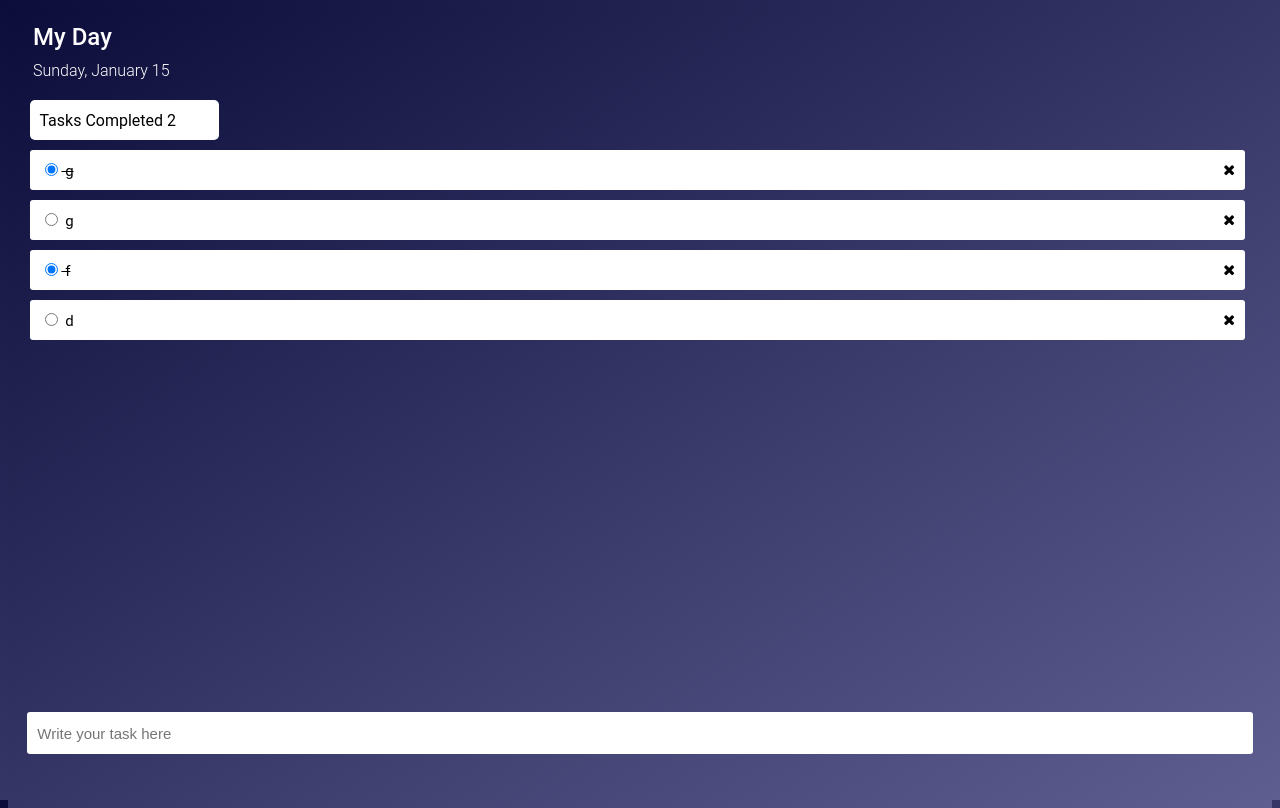
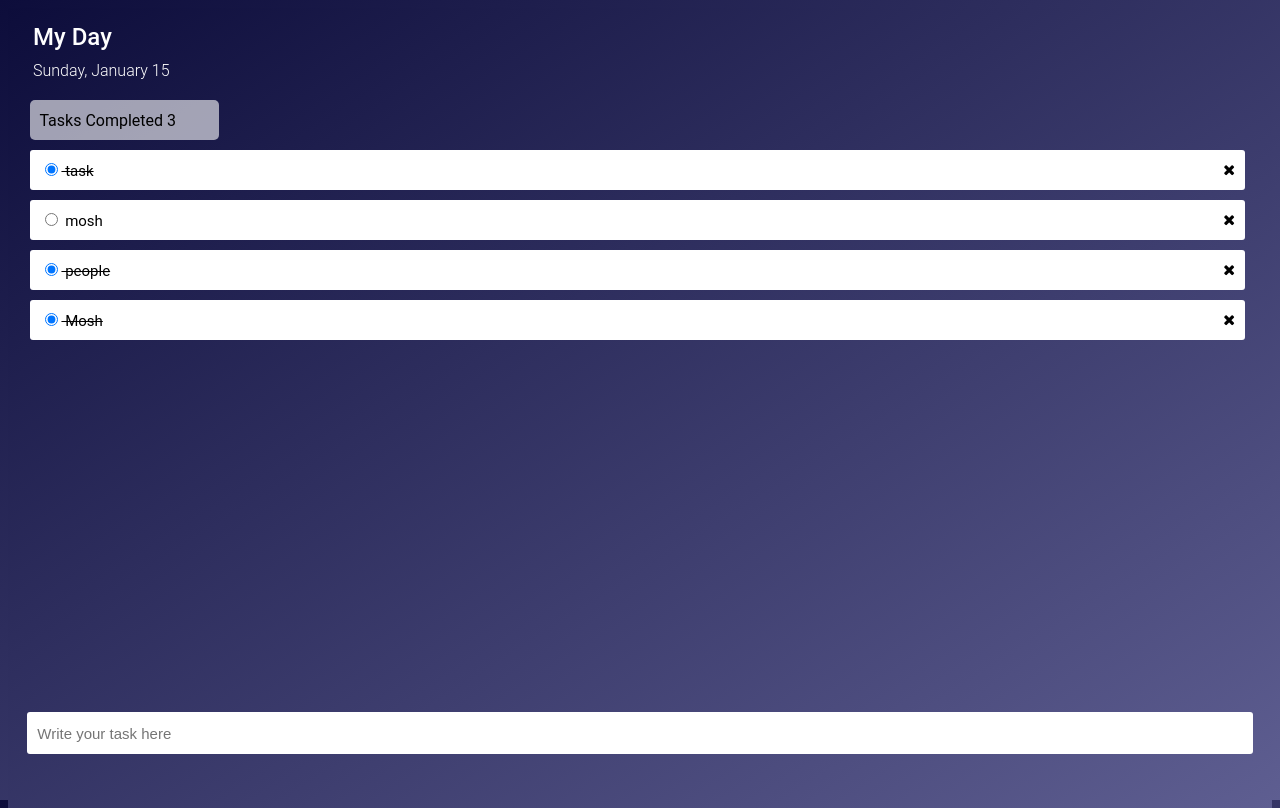
Before and after one commit to kareemyasser8/Todo-App-2023, an Angular app in the folder todo-app/: page / in a window 1280 px wide. Built offline with nearby package versions, Linux system fonts and the light colour scheme; data requests are answered from the project's data file.

Commit message:
input disable until writing text

```diff
--- a/todo-app/db.json
+++ b/todo-app/db.json
@@ -1,22 +1,22 @@
 {
   "tasks": [
     {
-      "description": "d",
-      "checked": false,
+      "description": "Mosh",
+      "checked": true,
       "id": 1
     },
     {
-      "description": "f",
+      "description": "people",
       "checked": true,
       "id": 2
     },
     {
-      "description": "g",
+      "description": "mosh",
       "checked": false,
       "id": 3
     },
     {
-      "description": "g",
+      "description": "task",
       "checked": true,
       "id": 4
     }
--- a/todo-app/src/app/services/data.services.ts
+++ b/todo-app/src/app/services/data.services.ts
@@ -9,6 +9,8 @@ export class DataService {
   constructor(private url: string, private http: HttpClient) {
 
   }
+
+
 
   getAll(): Observable<Object>{
     return this.http.get(this.url).pipe(
--- a/todo-app/src/app/tasks-list/tasks-list.component.scss
+++ b/todo-app/src/app/tasks-list/tasks-list.component.scss
@@ -12,7 +12,7 @@
   .tasks-completed{
     width: 180px;
     height: 40px;
-    background-color: white;
+    background-color: rgba(white,0.6);
     color: black;
     display: flex;
     align-items: center;
--- a/todo-app/src/app/tasks-list/tasks-list.component.ts
+++ b/todo-app/src/app/tasks-list/tasks-list.component.ts
@@ -14,14 +14,13 @@ import { TasksService } from '../services/tasks.service';
 
 
 
-export class TasksListComponent implements OnInit, OnDestroy{
+export class TasksListComponent implements OnInit, OnDestroy {
 
   tasks: any[];
   tasksEmpty: boolean = true;
   serviceSubscription: Subscription;
   totalTasksCount = 0;
-
-  checked:boolean = false;
+  checked: boolean = false;
 
   constructor(private taskService: TasksService) {
 
@@ -37,16 +36,16 @@ export class TasksListComponent implements OnInit, OnDestroy{
   // }
 
 
-  seeIfChecked(task){
-    task.checked=!task.checked
+  seeIfChecked(task) {
+    task.checked = !task.checked
     this.playSound();
     this.totalTasksCount++
     this.serviceSubscription = this.taskService.update(task).subscribe(
-      (response)=>console.log(response)
+      (response) => console.log(response)
     )
   }
 
-  playSound(){
+  playSound() {
     let audio = new Audio();
     audio.src = "../assets/audio/task-sound.mp3";
     audio.load();
@@ -64,8 +63,8 @@ export class TasksListComponent implements OnInit, OnDestroy{
       .subscribe((response: any[]) => {
         this.tasks = response.reverse();
 
-        for(let i =0; i < this.tasks.length; i++){
-          if(this.tasks[i].checked == true) this.totalTasksCount++;
+        for (let i = 0; i < this.tasks.length; i++) {
+          if (this.tasks[i].checked == true) this.totalTasksCount++;
         }
 
         if (response && response.length != 0) {
@@ -87,7 +86,10 @@ export class TasksListComponent implements OnInit, OnDestroy{
   }
 
   createTask(taskDec: HTMLInputElement) {
-    let inputTask = { "description": taskDec.value, "checked": false};
+    if (taskDec.value == "") {
+      return
+    } else {
+      let inputTask = { "description": taskDec.value, "checked": false };
       taskDec.value = "";
       this.serviceSubscription = this.taskService.create(inputTask).subscribe(
         (response: any) => {
@@ -107,13 +109,14 @@ export class TasksListComponent implements OnInit, OnDestroy{
         }
       )
     }
+  }
 
 
   deleteTask(task: any) {
     let index = this.tasks.indexOf(task);
     console.log(task);
     this.tasks.splice(index, 1);
-    if(task.checked == true) this.totalTasksCount--;
+    if (task.checked == true) this.totalTasksCount--;
     this.serviceSubscription = this.taskService.delete(task).subscribe(
       (response) => {
         if (this.tasks.length == 0) {
```
Lines whose indentation alone changed are shown as unchanged.
